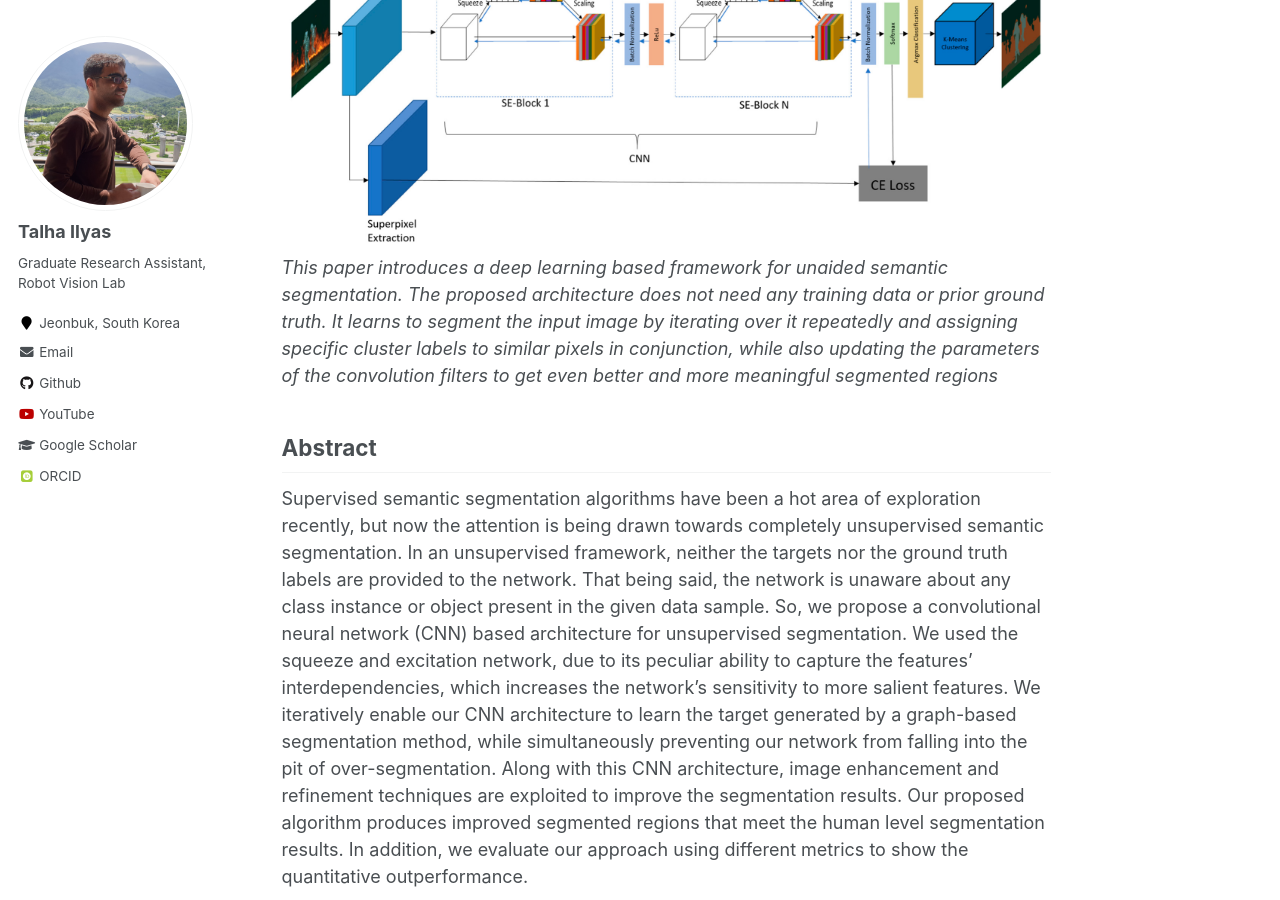
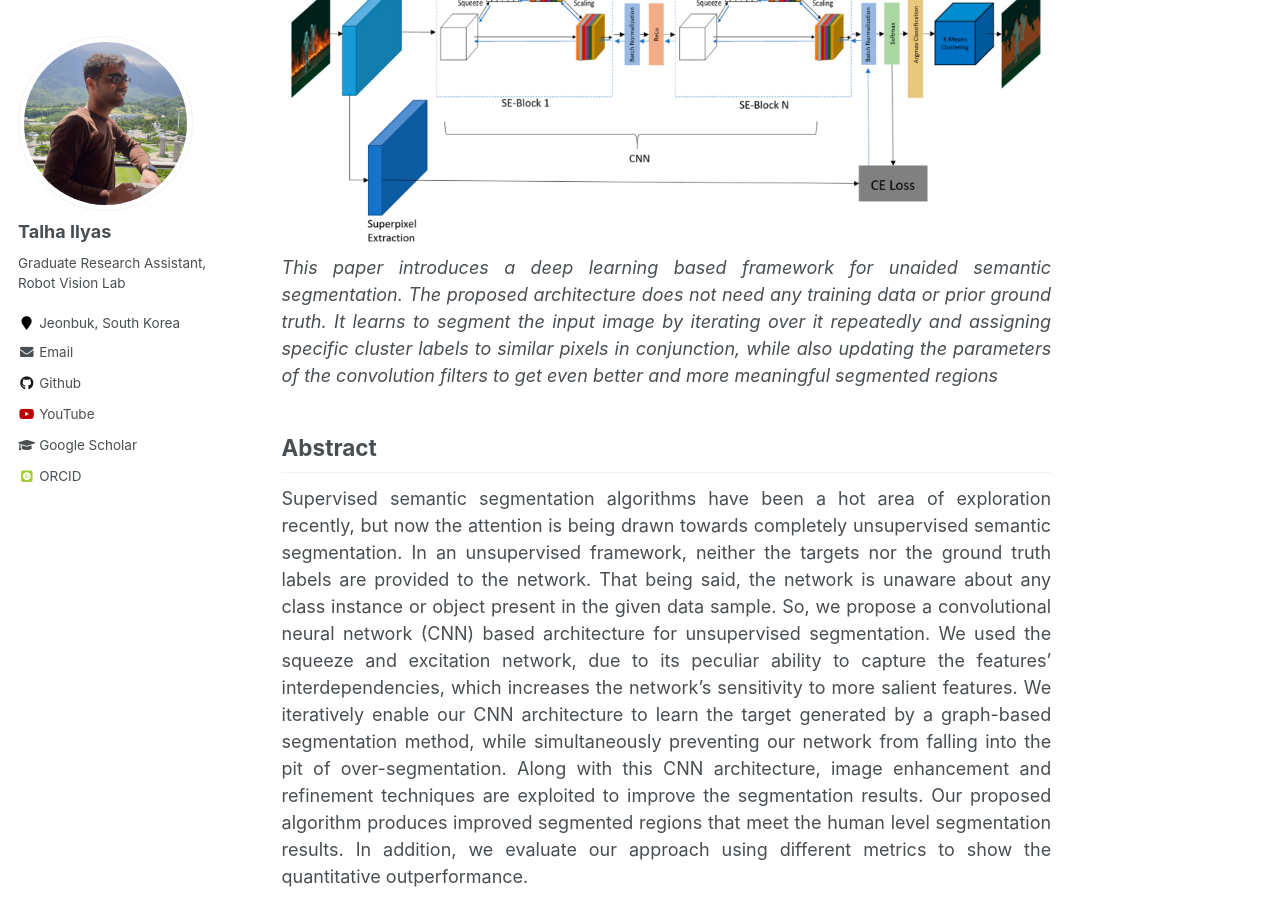
Before and after one commit to Mr-TalhaIlyas/Mr-TalhaIlyas.github.io, a Jekyll site: the page built from _publications/2020-02-25-seek.md, in a window 1280 px wide and 900 px high, scrolled down 492 px. Built offline with Jekyll 4.4.1, drawn with Linux system fonts in a browser that asks for light colours; some web fonts are replaced.

Commit message:
Update 2020-02-25-seek.md

```diff
--- a/_publications/2020-02-25-seek.md
+++ b/_publications/2020-02-25-seek.md
@@ -18,11 +18,12 @@ citation: 'Ilyas, T., Khan, A., Umraiz, M., & Kim, H. (2021). SEEK: A Framework
 <sup>*</sup>Corresponding author: hskim@jbnu.ac.kr<br>
 
 <center><img src = '/images/publications/seek.jpg'></center>
-
-<i>This paper introduces a deep learning based framework for unaided semantic segmentation. The proposed architecture does not need any training data or prior ground truth. It learns to segment the input image by iterating over it repeatedly and assigning specific cluster labels to similar pixels in conjunction, while also updating the parameters of the convolution filters to get even better and more meaningful segmented regions</i>
+<p align='justify'>
+<i>This paper introduces a deep learning based framework for unaided semantic segmentation. The proposed architecture does not need any training data or prior ground truth. It learns to segment the input image by iterating over it repeatedly and assigning specific cluster labels to similar pixels in conjunction, while also updating the parameters of the convolution filters to get even better and more meaningful segmented regions</i></p>
 
 ## Abstract
-Supervised semantic segmentation algorithms have been a hot area of exploration recently, but now the attention is being drawn towards completely unsupervised semantic segmentation. In an unsupervised framework, neither the targets nor the ground truth labels are provided to the network. That being said, the network is unaware about any class instance or object present in the given data sample. So, we propose a convolutional neural network (CNN) based architecture for unsupervised segmentation. We used the squeeze and excitation network, due to its peculiar ability to capture the features’ interdependencies, which increases the network’s sensitivity to more salient features. We iteratively enable our CNN architecture to learn the target generated by a graph-based segmentation method, while simultaneously preventing our network from falling into the pit of over-segmentation. Along with this CNN architecture, image enhancement and refinement techniques are exploited to improve the segmentation results. Our proposed algorithm produces improved segmented regions that meet the human level segmentation results. In addition, we evaluate our approach using different metrics to show the quantitative outperformance.
+<p align='justify'>
+Supervised semantic segmentation algorithms have been a hot area of exploration recently, but now the attention is being drawn towards completely unsupervised semantic segmentation. In an unsupervised framework, neither the targets nor the ground truth labels are provided to the network. That being said, the network is unaware about any class instance or object present in the given data sample. So, we propose a convolutional neural network (CNN) based architecture for unsupervised segmentation. We used the squeeze and excitation network, due to its peculiar ability to capture the features’ interdependencies, which increases the network’s sensitivity to more salient features. We iteratively enable our CNN architecture to learn the target generated by a graph-based segmentation method, while simultaneously preventing our network from falling into the pit of over-segmentation. Along with this CNN architecture, image enhancement and refinement techniques are exploited to improve the segmentation results. Our proposed algorithm produces improved segmented regions that meet the human level segmentation results. In addition, we evaluate our approach using different metrics to show the quantitative outperformance. </p>
 
 ## Files
 - [Paper](/files//files/seek.pdf)
```
